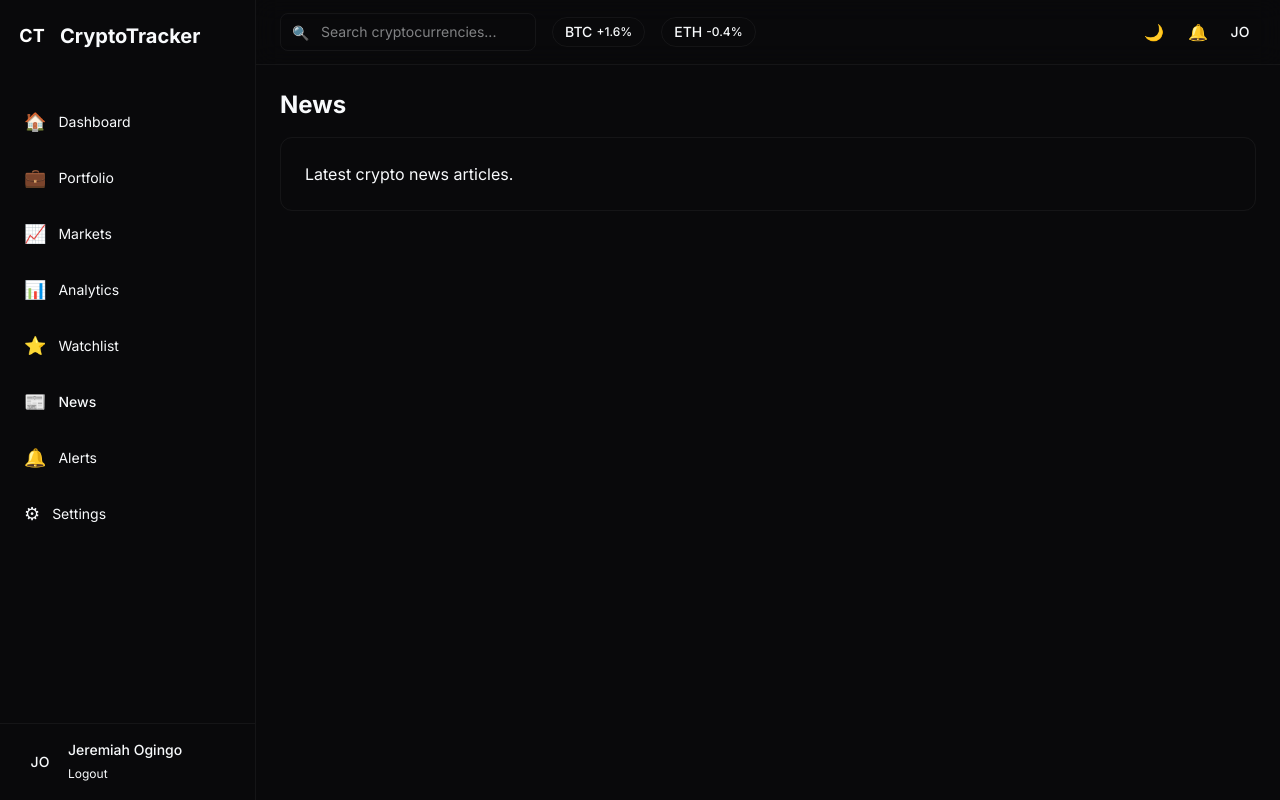
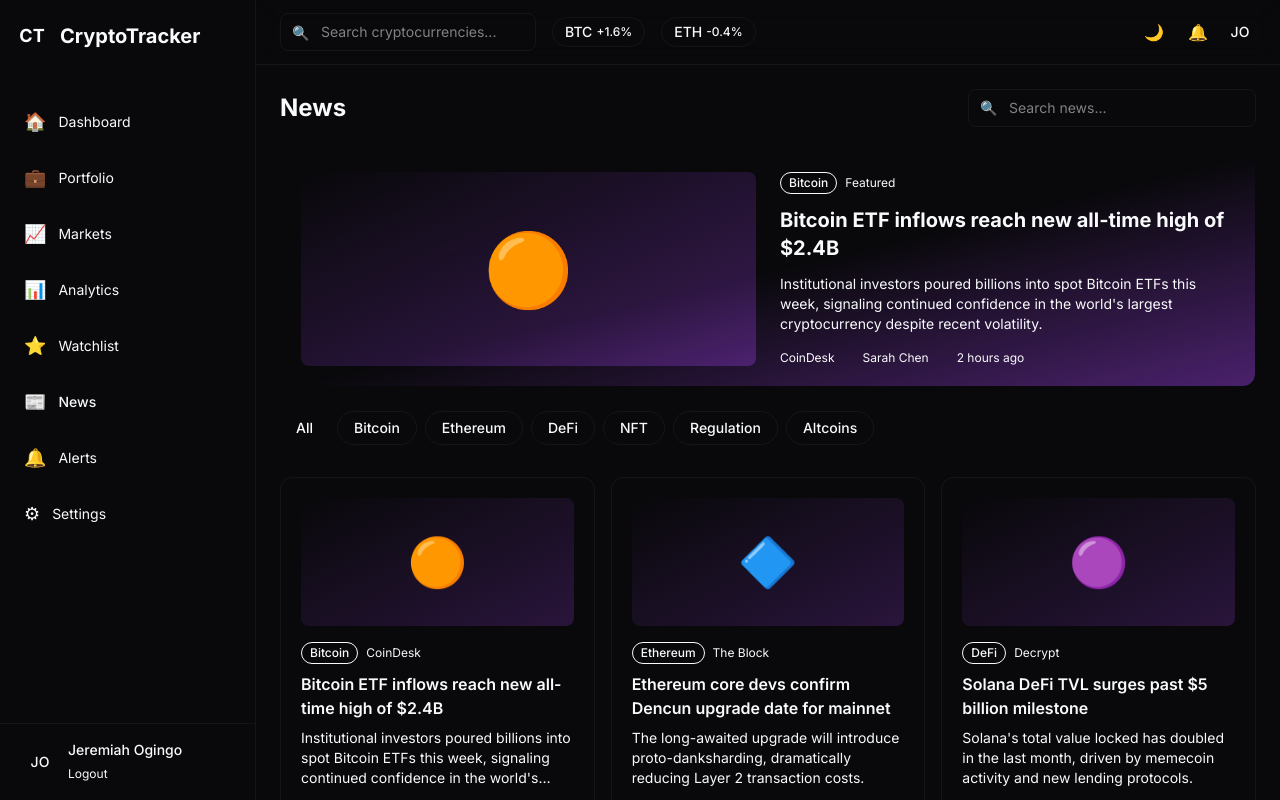
Before and after one commit to Jeremiahogingo/crypto-portfolio-tracker, a Next.js app: page /news in a window 1280 px wide. Built offline with nearby package versions, Linux system fonts and the light colour scheme.

Commit message:
Worked on news page to completion generic news data

```diff
--- a/src/app/(dashboard)/news/page.tsx
+++ b/src/app/(dashboard)/news/page.tsx
@@ -1,10 +1,61 @@
+"use client";
+
+import { useState } from "react";
+import FeaturedArticle from "@/components/news/FeaturedArticle";
+import NewsCard from "@/components/news/NewsCard";
+import CategoryFilter from "@/components/news/CategoryFilter";
+import SearchInput from "@/components/ui/SearchInput";
+import EmptyState from "@/components/ui/EmptyState";
+import { newsArticles, newsCategories } from "@/mock/news";
+
 export default function NewsPage() {
+  const [category, setCategory] = useState("All");
+  const [search, setSearch] = useState("");
+
+  const filtered = newsArticles.filter((article) => {
+    const matchesCategory = category === "All" || article.category === category;
+    const matchesSearch =
+      article.title.toLowerCase().includes(search.toLowerCase()) ||
+      article.description.toLowerCase().includes(search.toLowerCase());
+    return matchesCategory && matchesSearch;
+  });
+
   return (
-    <div>
-      <h1 className="text-2xl font-bold text-text mb-4">News</h1>
-      <div className="bg-surface rounded-xl p-6 border border-white/5">
-        <p className="text-secondary">Latest crypto news articles.</p>
+    <div className="space-y-6">
+      <div className="flex flex-col sm:flex-row sm:items-center sm:justify-between gap-4">
+        <h1 className="text-2xl font-bold text-text">News</h1>
+        <SearchInput
+          value={search}
+          onChange={setSearch}
+          placeholder="Search news..."
+          className="w-full sm:w-72"
+        />
       </div>
+
+      {/* Featured */}
+      {category === "All" && !search && <FeaturedArticle />}
+
+      {/* Category Filter */}
+      <CategoryFilter
+        categories={newsCategories}
+        active={category}
+        onChange={setCategory}
+      />
+
+      {/* Article Grid */}
+      {filtered.length > 0 ? (
+        <div className="grid grid-cols-1 md:grid-cols-2 lg:grid-cols-3 gap-4">
+          {filtered.map((article) => (
+            <NewsCard key={article.id} article={article} />
+          ))}
+        </div>
+      ) : (
+        <EmptyState
+          icon="📰"
+          title="No articles found"
+          description="Try adjusting your category filter or search query."
+        />
+      )}
     </div>
   );
 }
--- /dev/null
+++ b/src/components/news/CategoryFilter.tsx
@@ -0,0 +1,31 @@
+"use client";
+
+interface CategoryFilterProps {
+  categories: string[];
+  active: string;
+  onChange: (category: string) => void;
+}
+
+export default function CategoryFilter({
+  categories,
+  active,
+  onChange,
+}: CategoryFilterProps) {
+  return (
+    <div className="flex items-center gap-2 overflow-x-auto pb-2">
+      {categories.map((cat) => (
+        <button
+          key={cat}
+          onClick={() => onChange(cat)}
+          className={`flex-shrink-0 px-4 py-1.5 rounded-full text-sm font-medium transition-colors ${
+            active === cat
+              ? "bg-primary text-white"
+              : "bg-surface border border-white/5 text-secondary hover:text-text hover:bg-white/5"
+          }`}
+        >
+          {cat}
+        </button>
+      ))}
+    </div>
+  );
+}
--- /dev/null
+++ b/src/components/news/FeaturedArticle.tsx
@@ -0,0 +1,36 @@
+import Card from "@/components/ui/Card";
+import Badge from "@/components/ui/Badge";
+import { newsArticles } from "@/mock/news";
+
+export default function FeaturedArticle() {
+  const article = newsArticles.find((a) => a.featured);
+  if (!article) return null;
+
+  return (
+    <Card gradientBorder hover className="overflow-hidden">
+      <div className="grid grid-cols-1 md:grid-cols-2 gap-6">
+        {/* Image */}
+        <div className="w-full h-48 md:h-full rounded-lg bg-gradient-to-br from-primary/30 to-purple-500/30 flex items-center justify-center">
+          <span className="text-7xl">{article.image}</span>
+        </div>
+
+        {/* Content */}
+        <div className="flex flex-col justify-center">
+          <div className="flex items-center gap-2 mb-3">
+            <Badge variant="primary">{article.category}</Badge>
+            <span className="text-xs text-secondary">Featured</span>
+          </div>
+          <h2 className="text-xl font-bold text-text mb-3">{article.title}</h2>
+          <p className="text-sm text-secondary mb-4">{article.description}</p>
+          <div className="flex items-center gap-3 text-xs text-secondary">
+            <span>{article.source}</span>
+            <span className="w-1 h-1 rounded-full bg-secondary" />
+            <span>{article.author}</span>
+            <span className="w-1 h-1 rounded-full bg-secondary" />
+            <span>{article.publishedAt}</span>
+          </div>
+        </div>
+      </div>
+    </Card>
+  );
+}
--- /dev/null
+++ b/src/components/news/NewsCard.tsx
@@ -0,0 +1,51 @@
+import Card from "@/components/ui/Card";
+import Badge from "@/components/ui/Badge";
+
+interface NewsArticle {
+  id: number;
+  title: string;
+  description: string;
+  category: string;
+  image: string;
+  source: string;
+  author: string;
+  publishedAt: string;
+  featured: boolean;
+}
+
+interface NewsCardProps {
+  article: NewsArticle;
+}
+
+export default function NewsCard({ article }: NewsCardProps) {
+  return (
+    <Card hover className="flex flex-col h-full">
+      {/* Banner */}
+      <div className="w-full h-32 rounded-lg bg-gradient-to-br from-primary/20 to-purple-500/20 flex items-center justify-center mb-4">
+        <span className="text-5xl">{article.image}</span>
+      </div>
+
+      {/* Category + Source */}
+      <div className="flex items-center gap-2 mb-2">
+        <Badge variant="primary">{article.category}</Badge>
+        <span className="text-xs text-secondary">{article.source}</span>
+      </div>
+
+      {/* Title */}
+      <h3 className="text-base font-semibold text-text mb-2 line-clamp-2">
+        {article.title}
+      </h3>
+
+      {/* Description */}
+      <p className="text-sm text-secondary line-clamp-3 mb-4">
+        {article.description}
+      </p>
+
+      {/* Footer */}
+      <div className="mt-auto pt-3 border-t border-white/5 flex items-center justify-between">
+        <span className="text-xs text-secondary">{article.author}</span>
+        <span className="text-xs text-secondary">{article.publishedAt}</span>
+      </div>
+    </Card>
+  );
+}
--- /dev/null
+++ b/src/mock/news.ts
@@ -0,0 +1,120 @@
+export const newsCategories = [
+  "All",
+  "Bitcoin",
+  "Ethereum",
+  "DeFi",
+  "NFT",
+  "Regulation",
+  "Altcoins",
+];
+
+export const newsArticles = [
+  {
+    id: 1,
+    title: "Bitcoin ETF inflows reach new all-time high of $2.4B",
+    description:
+      "Institutional investors poured billions into spot Bitcoin ETFs this week, signaling continued confidence in the world's largest cryptocurrency despite recent volatility.",
+    category: "Bitcoin",
+    image: "🟠",
+    source: "CoinDesk",
+    author: "Sarah Chen",
+    publishedAt: "2 hours ago",
+    featured: true,
+  },
+  {
+    id: 2,
+    title: "Ethereum core devs confirm Dencun upgrade date for mainnet",
+    description:
+      "The long-awaited upgrade will introduce proto-danksharding, dramatically reducing Layer 2 transaction costs.",
+    category: "Ethereum",
+    image: "🔷",
+    source: "The Block",
+    author: "Michael Park",
+    publishedAt: "4 hours ago",
+    featured: false,
+  },
+  {
+    id: 3,
+    title: "Solana DeFi TVL surges past $5 billion milestone",
+    description:
+      "Solana's total value locked has doubled in the last month, driven by memecoin activity and new lending protocols.",
+    category: "DeFi",
+    image: "🟣",
+    source: "Decrypt",
+    author: "Lisa Wang",
+    publishedAt: "6 hours ago",
+    featured: false,
+  },
+  {
+    id: 4,
+    title: "SEC approves new regulatory framework for crypto exchanges",
+    description:
+      "The framework establishes clear compliance guidelines for centralized exchanges operating in the United States.",
+    category: "Regulation",
+    image: "⚖️",
+    source: "Reuters",
+    author: "David Kim",
+    publishedAt: "8 hours ago",
+    featured: false,
+  },
+  {
+    id: 5,
+    title: "NFT market shows signs of revival with $1.2B weekly volume",
+    description:
+      "Blue-chip collections like Bored Apes and Pudgy Penguins see renewed interest from collectors.",
+    category: "NFT",
+    image: "🎨",
+    source: "NFT Plazas",
+    author: "Emma Stone",
+    publishedAt: "10 hours ago",
+    featured: false,
+  },
+  {
+    id: 6,
+    title: "Chainlink launches cross-chain interoperability protocol",
+    description:
+      "CCIP goes live on mainnet, enabling secure transfers between major blockchains for enterprises.",
+    category: "Altcoins",
+    image: "🔗",
+    source: "CoinTelegraph",
+    author: "James Lee",
+    publishedAt: "12 hours ago",
+    featured: false,
+  },
+  {
+    id: 7,
+    title: "Bitcoin mining difficulty hits new record as hashrate climbs",
+    description:
+      "The network's hashrate continues to grow, with miners deploying next-generation ASIC hardware.",
+    category: "Bitcoin",
+    image: "⛏️",
+    source: "Mining Pool Stats",
+    author: "Robert Vance",
+    publishedAt: "14 hours ago",
+    featured: false,
+  },
+  {
+    id: 8,
+    title: "Ethereum staking withdrawals exceed 1M ETH this month",
+    description:
+      "Validators are withdrawing at record rates as staking yields compress following the Shanghai upgrade.",
+    category: "Ethereum",
+    image: "💎",
+    source: "Beaconcha.in",
+    author: "Anna Novikova",
+    publishedAt: "18 hours ago",
+    featured: false,
+  },
+  {
+    id: 9,
+    title: "DeFi protocols hit $100B total value locked for the first time",
+    description:
+      "Lending, DEXs, and yield aggregators lead the resurgence of decentralized finance.",
+    category: "DeFi",
+    image: "🏦",
+    source: "DefiLlama",
+    author: "Chris Turner",
+    publishedAt: "1 day ago",
+    featured: false,
+  },
+];
```
